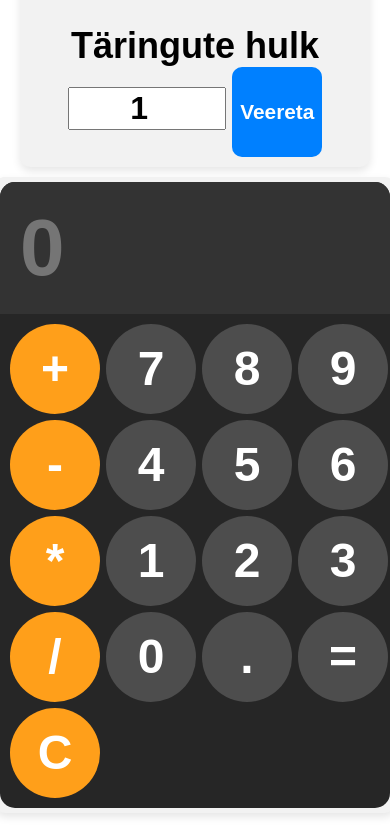
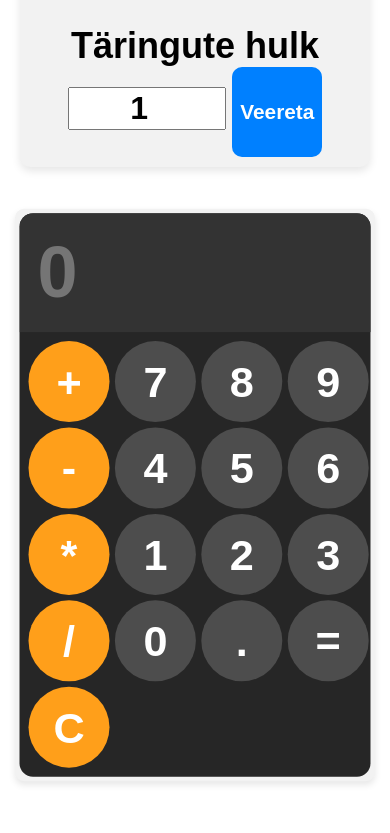
Before and after one commit to Martin-kooder/matu_patu, a plain HTML site: page misc.html in a window 390 px wide. Shown: the part 690-1523 px from the top of the page. Drawn offline with Linux system fonts and the light colour scheme.

Commit message:
Update main.css

```diff
--- a/main.css
+++ b/main.css
@@ -68,6 +68,10 @@ h1 {
         box-sizing: border-box;
     }
 
+    #box3 {
+        transform: scale(0.9);
+    }
+
     section {
         max-width: 90%;
         padding: 10px;
```
